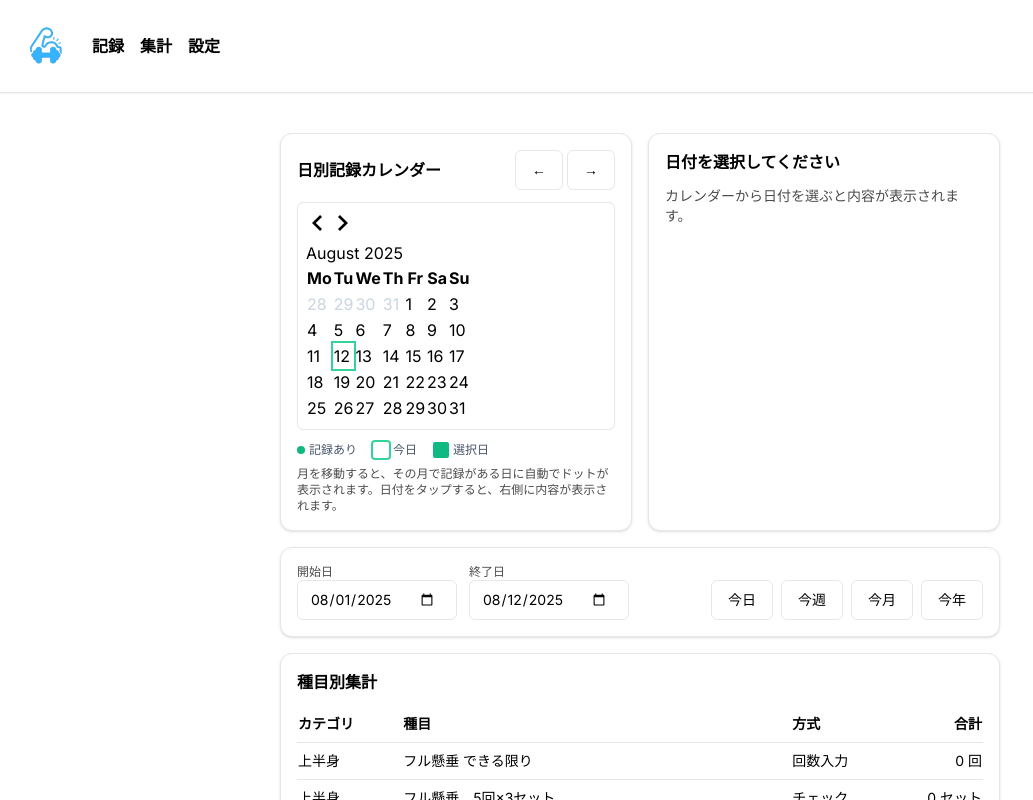
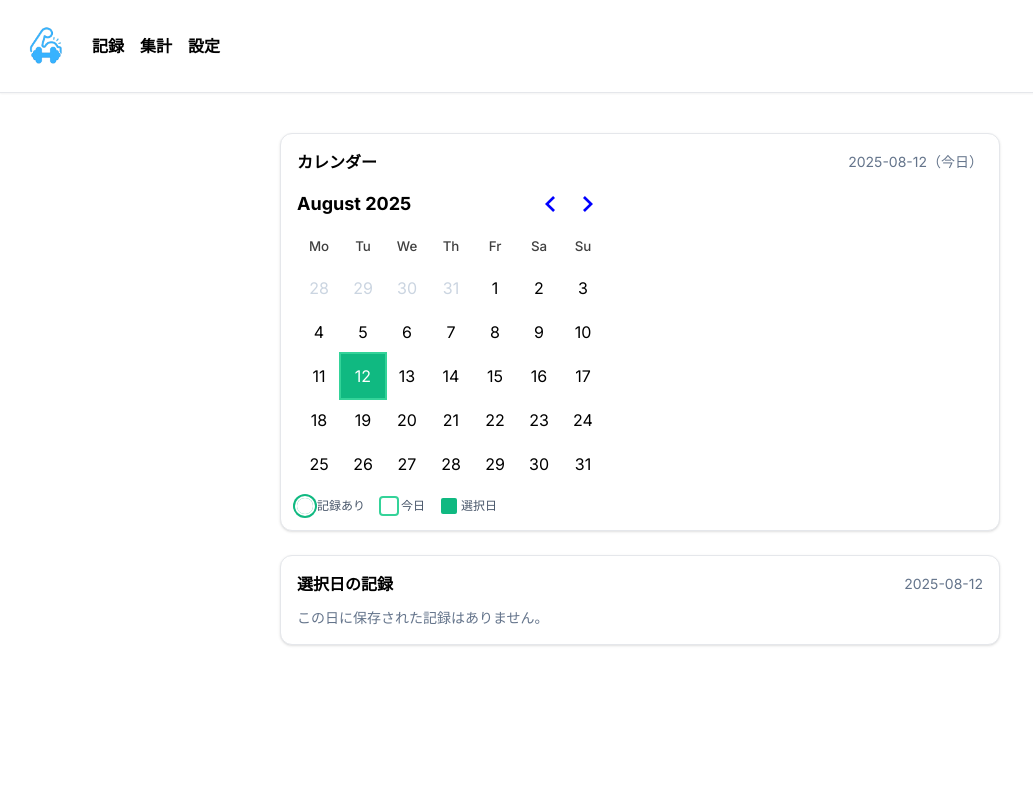
Before and after one commit to Mickey-1996/workout-tracker20250807, a Next.js app: page /tabs/summary in a window 1280 px wide. Shown: the top 800 px of the page, without its empty margins (0-1033 px from the left). Built offline with nearby package versions, Linux system fonts and the light colour scheme.

Commit message:
summary update

```diff
--- a/src/tabs/SummaryTab.tsx
+++ b/src/tabs/SummaryTab.tsx
@@ -1,249 +1,191 @@
-// src/tabs/SummaryTab.tsx
 "use client";
 
-import { useEffect, useMemo, useState, type CSSProperties } from "react";
+import { useEffect, useMemo, useState, CSSProperties } from "react";
 import { Card } from "@/components/ui/Card";
-import { Button } from "@/components/ui/Button";
-import { Input } from "@/components/ui/Input";
-import { Checkbox } from "@/components/ui/Checkbox";
+import { loadDayRecord, loadJSON } from "@/lib/local-storage";
 import { DayPicker } from "react-day-picker";
+import "react-day-picker/dist/style.css";
 
-// 設定/記録の読み書き
-import { loadDayRecord, loadJSON } from "@/lib/local-storage";
-import { defaultExercises } from "@/lib/exercises-default";
-
-/* ===================== 画面内限定の軽量型（types.tsは不変更） ===================== */
+/* ================== 型 ================== */
 type Category = "upper" | "lower" | "other";
 type InputMode = "check" | "count";
 
-type ExtendedExerciseItem = {
+type SettingsItem = {
   id: string;
   name: string;
   category: Category;
-  inputMode?: InputMode;
-  checkCount?: number;   // セット数（旧: sets 互換）
-  sets?: number;
   enabled?: boolean;
   order?: number;
-  repTarget?: number;    // 回数入力時のノルマ
+  inputMode?: InputMode;
+  checkCount?: number;
+  sets?: number;
+  repTarget?: number;
 };
 
-type Settings = { items: ExtendedExerciseItem[] };
+type Settings = { items: SettingsItem[] };
 
 type DayRecord = {
-  date: string;
-  sets: Record<string, boolean[]>;
-  counts?: Record<string, number[] | number>;
+  date: string; // "YYYY-MM-DD"
   notesUpper?: string;
   notesLower?: string;
   notesOther?: string;
+  sets?: Record<string, boolean[]>;
+  counts?: Record<string, number[]>;
+  times?: Record<string, (string | null)[]>;
+};
+/* ======================================== */
+
+/* 端末ローカル YYYY-MM-DD */
+const ymdLocal = (d: Date) => {
+  const y = d.getFullYear();
+  const m = String(d.getMonth() + 1).padStart(2, "0");
+  const da = String(d.getDate()).padStart(2, "0");
+  return `${y}-${m}-${da}`;
 };
 
-/* ===================== 日付ユーティリティ ===================== */
-const tz = (d: Date) => new Date(d.getFullYear(), d.getMonth(), d.getDate());
-const toStr = (d: Date) =>
-  `${d.getFullYear()}-${String(d.getMonth() + 1).padStart(2, "0")}-${String(d.getDate()).padStart(2, "0")}`;
-const addDays = (d: Date, n: number) => tz(new Date(d.getFullYear(), d.getMonth(), d.getDate() + n));
-const enumerateDates = (from: Date, to: Date) => {
-  const out: string[] = [];
-  for (let cur = tz(from); cur <= tz(to); cur = addDays(cur, 1)) out.push(toStr(cur));
-  return out;
+const isSameDayLocal = (a: Date, b: Date) =>
+  a.getFullYear() === b.getFullYear() &&
+  a.getMonth() === b.getMonth() &&
+  a.getDate() === b.getDate();
+
+/* 月内の全日付配列（ローカル時間） */
+const getMonthDates = (month: Date) => {
+  const y = month.getFullYear();
+  const m = month.getMonth();
+  const first = new Date(y, m, 1);
+  const nextMonth = new Date(y, m + 1, 1);
+  const days: Date[] = [];
+  for (let d = new Date(first); d < nextMonth; d.setDate(d.getDate() + 1)) {
+    days.push(new Date(d));
+  }
+  return days;
 };
-const startOfWeekMon = (d: Date) => {
-  const day = d.getDay();
-  const diff = day === 0 ? -6 : 1 - day;
-  return addDays(d, diff);
+
+/* 記録があるかの判定（当該日の DayRecord に何か入っているか） */
+const hasAnyRecord = (rec: Partial<DayRecord> | null | undefined) => {
+  if (!rec) return false;
+  // メモ・チェック・回数のいずれかが存在
+  if (rec.notesUpper || rec.notesLower || rec.notesOther) return true;
+  if (rec.sets) {
+    for (const arr of Object.values(rec.sets)) {
+      if (arr?.some(Boolean)) return true;
+    }
+  }
+  if (rec.counts) {
+    for (const arr of Object.values(rec.counts)) {
+      if (arr?.some((n) => (n ?? 0) > 0)) return true;
+    }
+  }
+  return false;
 };
-const startOfMonth = (d: Date) => new Date(d.getFullYear(), d.getMonth(), 1);
-const endOfMonth = (d: Date) => new Date(d.getFullYear(), d.getMonth() + 1, 0);
-const startOfYear = (d: Date) => new Date(d.getFullYear(), 0, 1);
 
-/* ===================== 互換ヘルパ ===================== */
-function normalizeCounts(counts: DayRecord["counts"]): Record<string, number[]> {
-  if (!counts || typeof counts !== "object") return {};
-  const out: Record<string, number[]> = {};
-  for (const [k, v] of Object.entries(counts)) {
-    if (Array.isArray(v)) out[k] = v.map((n) => Math.max(0, Math.floor(Number(n) || 0)));
-    else if (typeof v === "number") out[k] = [Math.max(0, Math.floor(v))];
-  }
-  return out;
-}
-function hasContent(rec: DayRecord | null): boolean {
-  if (!rec) return false;
-  if (rec.notesUpper || rec.notesLower || rec.notesOther) return true;
-  for (const arr of Object.values(rec.sets || {})) if (arr?.some(Boolean)) return true;
-  const counts = normalizeCounts(rec.counts);
-  for (const arr of Object.values(counts)) if (arr?.some((n) => (n ?? 0) > 0)) return true;
-  return false;
+/* order 昇順（同値時は名前） */
+const sortByOrder = <T extends { order?: number; name?: string }>(a: T, b: T) =>
+  (a.order ?? 0) - (b.order ?? 0) || (a.name ?? "").localeCompare(b.name ?? "");
+
+/* 小さなチェック描画（読み取り専用・サマリー用） */
+function TinyCheck({ on }: { on: boolean }) {
+  return (
+    <div
+      className={`w-6 h-6 rounded-md border grid place-items-center ${
+        on ? "bg-emerald-500 border-emerald-600 text-white" : "border-slate-300"
+      }`}
+    >
+      {on ? "✓" : ""}
+    </div>
+  );
 }
 
-/* ===================== 種目別集計テーブルの行型 ===================== */
-type Row = {
-  id: string;
-  name: string;
-  category: Category;
-  mode: InputMode;
-  total: number;
-  unit: "回" | "セット";
+/* 数値チップ（読み取り専用・サマリー用） */
+function TinyCount({ n }: { n: number }) {
+  return (
+    <div className="w-10 h-6 rounded-md border border-slate-300 text-center text-sm leading-6">
+      {n}
+    </div>
+  );
+}
+
+export default function SummaryTab() {
+  /* 月/選択日（ローカル時間） */
+  const today = useMemo(() => new Date(), []);
+  const [month, setMonth] = useState<Date>(new Date(today.getFullYear(), today.getMonth(), 1));
+  const [selectedDate, setSelectedDate] = useState<Date>(today);
+
+  /* 設定（順序反映のために利用） */
+  const [items, setItems] = useState<SettingsItem[]>([]);
+  useEffect(() => {
+    const s = loadJSON<Settings>("settings-v1");
+    const enabled = s?.items?.filter((x) => x.enabled !== false) ?? [];
+    setItems(enabled.sort(sortByOrder));
+  }, []);
+
+  /* 月内の「記録あり」日付を取得（loadDayRecord を日ごと呼ぶ） */
+  const daysWithRecord = useMemo(() => {
+    const days = getMonthDates(month);
+    const acc: Date[] = [];
+    for (const d of days) {
+      const rec = loadDayRecord(ymdLocal(d));
+      if (hasAnyRecord(rec)) acc.push(new Date(d));
+    }
+    return acc;
+  }, [month]);
+
+  /* 選択日の記録を取得 */
+  const [selectedRecord, setSelectedRecord] = useState<Partial<DayRecord> | null>(null);
+  useEffect(() => {
+    if (!selectedDate) {
+      setSelectedRecord(null);
+      return;
+    }
+    const rec = loadDayRecord(ymdLocal(selectedDate));
+    setSelectedRecord(rec ?? null);
+  }, [selectedDate]);
+
+  /* DayPicker の見た目（◯で囲む） */
+  const dayPickerStyles: Partial<Record<string, CSSProperties>> = {
+    // セルサイズを大きめに
+    root: { ["--rdp-cell-size" as any]: "50px" } as CSSProperties,
+    head_cell: { fontSize: "12px", color: "rgb(100 116 139)" },
+    day: { margin: 2 },
   };
 
-export default function SummaryTab() {
-  const today = useMemo(() => tz(new Date()), []);
-  const [from, setFrom] = useState<Date>(startOfMonth(today));
-  const [to, setTo] = useState<Date>(today);
-
-  // ===== 設定（なければデフォルト） =====
-  const [items, setItems] = useState<ExtendedExerciseItem[]>([]);
-  useEffect(() => {
-    const saved = loadJSON<Settings>("settings-v1");
-    const arr = saved?.items?.length ? saved.items : (defaultExercises as ExtendedExerciseItem[]);
-    setItems(arr.filter((x) => x.enabled !== false));
-  }, []);
-
-  // ===== カレンダー（月） =====
-  const [month, setMonth] = useState<Date>(today);
-  const [selectedDate, setSelectedDate] = useState<Date | undefined>(undefined);
-  const [daysWithRecord, setDaysWithRecord] = useState<Date[]>([]);
-  useEffect(() => {
-    const mStart = startOfMonth(month);
-    const mEnd = endOfMonth(month);
-    const list: Date[] = [];
-    for (let d = tz(mStart); d <= mEnd; d = addDays(d, 1)) {
-      const rec = loadDayRecord(toStr(d)) as DayRecord | null;
-      if (hasContent(rec)) list.push(new Date(d));
-    }
-    setDaysWithRecord(list);
-  }, [month]);
-
-  const [snapshot, setSnapshot] = useState<DayRecord | null>(null);
-  useEffect(() => {
-    if (!selectedDate) {
-      setSnapshot(null);
-      return;
-    }
-    const rec = loadDayRecord(toStr(selectedDate)) as DayRecord | null;
-    setSnapshot(rec && hasContent(rec) ? rec : null);
-  }, [selectedDate]);
-
-  // ===== 種目別の合計（カテゴリ合計は表示しない） =====
-  const rows: Row[] = useMemo(() => {
-    if (!items.length) return [];
-
-    const dates = enumerateDates(from, to);
-    const acc: Record<string, Row> = {};
-    for (const it of items) {
-      const mode: InputMode = it.inputMode ?? "check";
-      acc[it.id] = {
-        id: it.id,
-        name: it.name,
-        category: it.category,
-        mode,
-        total: 0,
-        unit: mode === "count" ? "回" : "セット",
-      };
-    }
-
-    for (const ds of dates) {
-      const rec = loadDayRecord(ds) as DayRecord | null;
-      if (!rec) continue;
-      const counts = normalizeCounts(rec.counts);
-
-      for (const it of items) {
-        const row = acc[it.id];
-        if (!row) continue;
-
-        if (row.mode === "count") {
-          const arr = counts[it.id] || [];
-          row.total += arr.reduce((s, n) => s + (Number.isFinite(n) ? (n as number) : 0), 0);
-        } else {
-          const flags = rec.sets?.[it.id] || [];
-          row.total += flags.reduce((s, b) => s + (b ? 1 : 0), 0);
-        }
-      }
-    }
-
-    const orderMap = new Map(items.map((x) => [x.id, x.order ?? 0]));
-    const catOrder: Record<Category, number> = { upper: 0, lower: 1, other: 2 };
-
-    return Object.values(acc).sort((a, b) => {
-      const ca = catOrder[a.category] - catOrder[b.category];
-      if (ca !== 0) return ca;
-      const oa = (orderMap.get(a.id) ?? 0) - (orderMap.get(b.id) ?? 0);
-      if (oa !== 0) return oa;
-      return a.name.localeCompare(b.name, "ja");
-    });
-  }, [items, from, to]);
-
-  const setPreset = (key: "today" | "week" | "month" | "year") => {
-    const base = tz(new Date());
-    if (key === "today") {
-      setFrom(base); setTo(base);
-    } else if (key === "week") {
-      setFrom(startOfWeekMon(base)); setTo(base);
-    } else if (key === "month") {
-      setFrom(startOfMonth(base)); setTo(base);
-    } else {
-      setFrom(startOfYear(base)); setTo(base);
-    }
-  };
-
-  /* ===================== UI ===================== */
   return (
-    <div className="space-y-4">
-      {/* カレンダー & 日別スナップショット */}
-      <div className="grid gap-4 md:grid-cols-2">
-        {/* カレンダー */}
+    <div className="space-y-6">
       <Card className="p-4">
-          <div className="flex items-center justify-between mb-3">
-            <h2 className="text-base font-bold">日別記録カレンダー</h2>
-            <div className="flex gap-1">
-              <Button variant="secondary" onClick={() => setMonth(addDays(startOfMonth(month), -1))}>
-                ←
-              </Button>
-              <Button variant="secondary" onClick={() => setMonth(addDays(endOfMonth(month), 1))}>
-                →
-              </Button>
-            </div>
+        <div className="flex items-center justify-between mb-2">
+          <h2 className="text-base font-semibold">カレンダー</h2>
+          <div className="text-sm text-slate-500">{ymdLocal(today)}（今日）</div>
         </div>
 
-          <div className="rounded-md border p-2">
-            {/* CSS 変数はラッパーに適用して型安全に */}
-            <div
-              className="rdp text-[15px] sm:text-base"
-              style={{ ["--rdp-cell-size" as any]: "48px" } as CSSProperties}
-            >
         <DayPicker
           mode="single"
           month={month}
           onMonthChange={setMonth}
           selected={selectedDate}
-                onSelect={setSelectedDate}
+          onSelect={(d) => d && setSelectedDate(d)}
           showOutsideDays
           weekStartsOn={1}
-                styles={{
-                  head_cell: { fontSize: "12px", color: "rgb(100 116 139)" } as CSSProperties,
-                  day: { margin: 2 } as CSSProperties,
-                }}
+          className="rdp text-[15px] sm:text-base"
+          styles={dayPickerStyles as any}
           modifiers={{
             recorded: daysWithRecord,
-                  today: tz(new Date()),
+            today: today,
           }}
+          /* 記録あり＝◯で囲む */
           modifiersClassNames={{
             recorded:
-                    "relative after:content-[''] after:absolute after:bottom-1.5 after:left-1/2 after:-translate-x-1/2 after:w-1.5 after:h-1.5 after:rounded-full after:bg-emerald-500",
+              "ring-2 ring-emerald-500 ring-offset-2 ring-offset-white dark:ring-offset-slate-900 rounded-full",
             selected: "bg-emerald-500 text-white hover:bg-emerald-600",
             today: "ring-2 ring-emerald-400",
             outside: "text-slate-300",
             disabled: "opacity-40",
           }}
         />
-            </div>
-          </div>
 
         {/* 凡例 */}
         <div className="mt-3 flex items-center gap-4 text-xs text-slate-600">
           <div className="flex items-center gap-1">
-              <span className="inline-block w-2 h-2 rounded-full bg-emerald-500" />
+            <span className="inline-block w-4 h-4 rounded-full ring-2 ring-emerald-500 ring-offset-2 ring-offset-white dark:ring-offset-slate-900" />
             記録あり
           </div>
           <div className="flex items-center gap-1">
@@ -255,162 +197,92 @@ export default function SummaryTab() {
             選択日
           </div>
         </div>
-
-          <p className="mt-2 text-xs opacity-70">
-            月を移動すると、その月で記録がある日に自動でドットが表示されます。日付をタップすると、右側に内容が表示されます。
-          </p>
       </Card>
 
-        {/* 日別スナップショット */}
       <Card className="p-4">
-          <h2 className="text-base font-bold mb-3">
-            {selectedDate ? `${toStr(selectedDate)} の記録` : "日付を選択してください"}
-          </h2>
+        <div className="flex items-center justify-between mb-3">
+          <h2 className="text-base font-semibold">選択日の記録</h2>
+          <div className="text-sm text-slate-500">{ymdLocal(selectedDate)}</div>
+        </div>
 
-          {!selectedDate && <div className="text-sm opacity-70">カレンダーから日付を選ぶと内容が表示されます。</div>}
-
-          {selectedDate && !snapshot && (
-            <div className="text-sm opacity-70">この日には保存された記録がありません。</div>
+        {/* 記録なし */}
+        {!hasAnyRecord(selectedRecord) && (
+          <div className="text-sm text-slate-500">この日に保存された記録はありません。</div>
         )}
 
-          {selectedDate && snapshot && (
-            <div className="space-y-4">
+        {/* 記録あり（種目別） */}
+        {hasAnyRecord(selectedRecord) && (
+          <div className="space-y-5">
             {(["upper", "lower", "other"] as Category[]).map((cat) => {
               const catItems = items.filter((x) => x.category === cat);
               if (catItems.length === 0) return null;
 
+              const catTitle = cat === "upper" ? "上半身" : cat === "lower" ? "下半身" : "その他";
+              const anyInCat =
+                catItems.some((it) => {
+                  const checks = selectedRecord?.sets?.[it.id] ?? [];
+                  const counts = selectedRecord?.counts?.[it.id] ?? [];
+                  return checks.some(Boolean) || counts.some((n) => (n ?? 0) > 0);
+                }) ||
+                !!(cat === "upper"
+                  ? selectedRecord?.notesUpper
+                  : cat === "lower"
+                  ? selectedRecord?.notesLower
+                  : selectedRecord?.notesOther);
+
+              if (!anyInCat) return null;
+
               return (
-                  <div key={cat}>
-                    <div className="font-semibold mb-1">
-                      {cat === "upper" ? "上半身" : cat === "lower" ? "下半身" : "その他"}
+                <section key={cat}>
+                  <h3 className="text-sm font-bold mb-2">{catTitle}</h3>
+
+                  <div className="space-y-3">
+                    {catItems.map((it) => {
+                      const checks = selectedRecord?.sets?.[it.id] ?? [];
+                      const counts = selectedRecord?.counts?.[it.id] ?? [];
+                      const have =
+                        checks.some(Boolean) || counts.some((n) => (n ?? 0) > 0);
+                      if (!have) return null;
+
+                      return (
+                        <div key={it.id} className="border rounded-md p-2">
+                          <div className="text-sm font-medium mb-2">{it.name}</div>
+
+                          {/* チェックのサマリ */}
+                          {checks.length > 0 && (
+                            <div className="flex flex-wrap gap-2">
+                              {checks.map((on, idx) => (
+                                <TinyCheck key={idx} on={!!on} />
+                              ))}
                             </div>
-                    <div className="space-y-2">
-                      {catItems.map((it) => {
-                        const mode: InputMode = it.inputMode ?? "check";
-                        const checks = Math.max(1, it.checkCount ?? it.sets ?? 3);
+                          )}
 
-                        if (mode === "count") {
-                          const counts = normalizeCounts(snapshot.counts)[it.id] || [];
-                          const shown = Array.from({ length: checks }).map((_, i) => counts[i] ?? 0);
-                          const sum = shown.reduce((s, n) => s + (Number.isFinite(n) ? n : 0), 0);
-                          return (
-                            <div key={it.id} className="text-sm">
-                              <div className="font-medium">{it.name}</div>
-                              <div className="mt-1 flex flex-wrap gap-2">
-                                {shown.map((n, i) => (
-                                  <div key={i} className="flex items-center gap-1">
-                                    <span className="text-xs opacity-70">S{i + 1}</span>
-                                    <span className="rounded border px-2 py-1">{n} 回</span>
-                                  </div>
+                          {/* 回数のサマリ */}
+                          {counts.length > 0 && (
+                            <div className="mt-2 flex flex-wrap gap-2">
+                              {counts.map((n, idx) => (
+                                <TinyCount key={idx} n={n ?? 0} />
                               ))}
-                                <span className="ml-auto text-xs opacity-70">合計 {sum} 回</span>
-                              </div>
-                            </div>
-                          );
-                        } else {
-                          const flags = (snapshot.sets?.[it.id] || []).slice(0, checks);
-                          const done = flags.filter(Boolean).length;
-                          return (
-                            <div key={it.id} className="text-sm">
-                              <div className="font-medium">{it.name}</div>
-                              <div className="mt-1 flex flex-wrap gap-2">
-                                {Array.from({ length: checks }).map((_, i) => (
-                                  <Checkbox key={i} checked={Boolean(flags[i])} disabled className="h-5 w-5" />
-                                ))}
-                                <span className="ml-auto text-xs opacity-70">
-                                  完了 {done}/{checks} セット
-                                </span>
-                              </div>
-                            </div>
-                          );
-                        }
-                      })}
-                    </div>
-
-                    {( (cat === "upper" && snapshot.notesUpper) ||
-                       (cat === "lower" && snapshot.notesLower) ||
-                       (cat === "other" && snapshot.notesOther) ) && (
-                      <div className="mt-2 text-xs opacity-80 whitespace-pre-wrap">
-                        {cat === "upper" ? snapshot.notesUpper : cat === "lower" ? snapshot.notesLower : snapshot.notesOther}
                             </div>
                           )}
                         </div>
                       );
                     })}
                   </div>
+
+                  {/* メモ */}
+                  <div className="mt-2 text-sm text-slate-600 whitespace-pre-wrap">
+                    {cat === "upper"
+                      ? selectedRecord?.notesUpper
+                      : cat === "lower"
+                      ? selectedRecord?.notesLower
+                      : selectedRecord?.notesOther}
+                  </div>
+                </section>
+              );
+            })}
+          </div>
         )}
-        </Card>
-      </div>
-
-      {/* 期間コントロール */}
-      <Card className="p-4 space-y-3">
-        <div className="flex flex-col gap-3 md:flex-row md:items-end md:justify-between">
-          <div className="flex gap-3">
-            <div>
-              <div className="text-xs opacity-70">開始日</div>
-              <Input
-                type="date"
-                value={toStr(from)}
-                onChange={(e) => setFrom(new Date(e.target.value))}
-                className="w-40"
-              />
-            </div>
-            <div>
-              <div className="text-xs opacity-70">終了日</div>
-              <Input
-                type="date"
-                value={toStr(to)}
-                onChange={(e) => setTo(new Date(e.target.value))}
-                className="w-40"
-              />
-            </div>
-          </div>
-
-          <div className="flex flex-wrap gap-2">
-            <Button variant="secondary" onClick={() => setPreset("today")}>今日</Button>
-            <Button variant="secondary" onClick={() => setPreset("week")}>今週</Button>
-            <Button variant="secondary" onClick={() => setPreset("month")}>今月</Button>
-            <Button variant="secondary" onClick={() => setPreset("year")}>今年</Button>
-          </div>
-        </div>
-      </Card>
-
-      {/* 種目別集計のみ */}
-      <Card className="p-4">
-        <h2 className="text-base font-bold mb-3">種目別集計</h2>
-        <div className="overflow-x-auto">
-          <table className="w-full text-sm">
-            <thead>
-              <tr className="border-b">
-                <th className="text-left py-2 pr-3">カテゴリ</th>
-                <th className="text-left py-2 pr-3">種目</th>
-                <th className="text-left py-2 pr-3">方式</th>
-                <th className="text-right py-2">合計</th>
-              </tr>
-            </thead>
-            <tbody>
-              {rows.length === 0 && (
-                <tr>
-                  <td colSpan={4} className="py-6 text-center opacity-60">
-                    集計対象のデータがありません
-                  </td>
-                </tr>
-              )}
-              {rows.map((r) => (
-                <tr key={r.id} className="border-b last:border-b-0">
-                  <td className="py-2 pr-3">
-                    {r.category === "upper" ? "上半身" : r.category === "lower" ? "下半身" : "その他"}
-                  </td>
-                  <td className="py-2 pr-3">{r.name}</td>
-                  <td className="py-2 pr-3">{r.mode === "count" ? "回数入力" : "チェック"}</td>
-                  <td className="py-2 text-right">
-                    {r.total.toLocaleString()} {r.unit}
-                  </td>
-                </tr>
-              ))}
-            </tbody>
-          </table>
-        </div>
       </Card>
     </div>
   );
```
Lines whose indentation alone changed are shown as unchanged.
